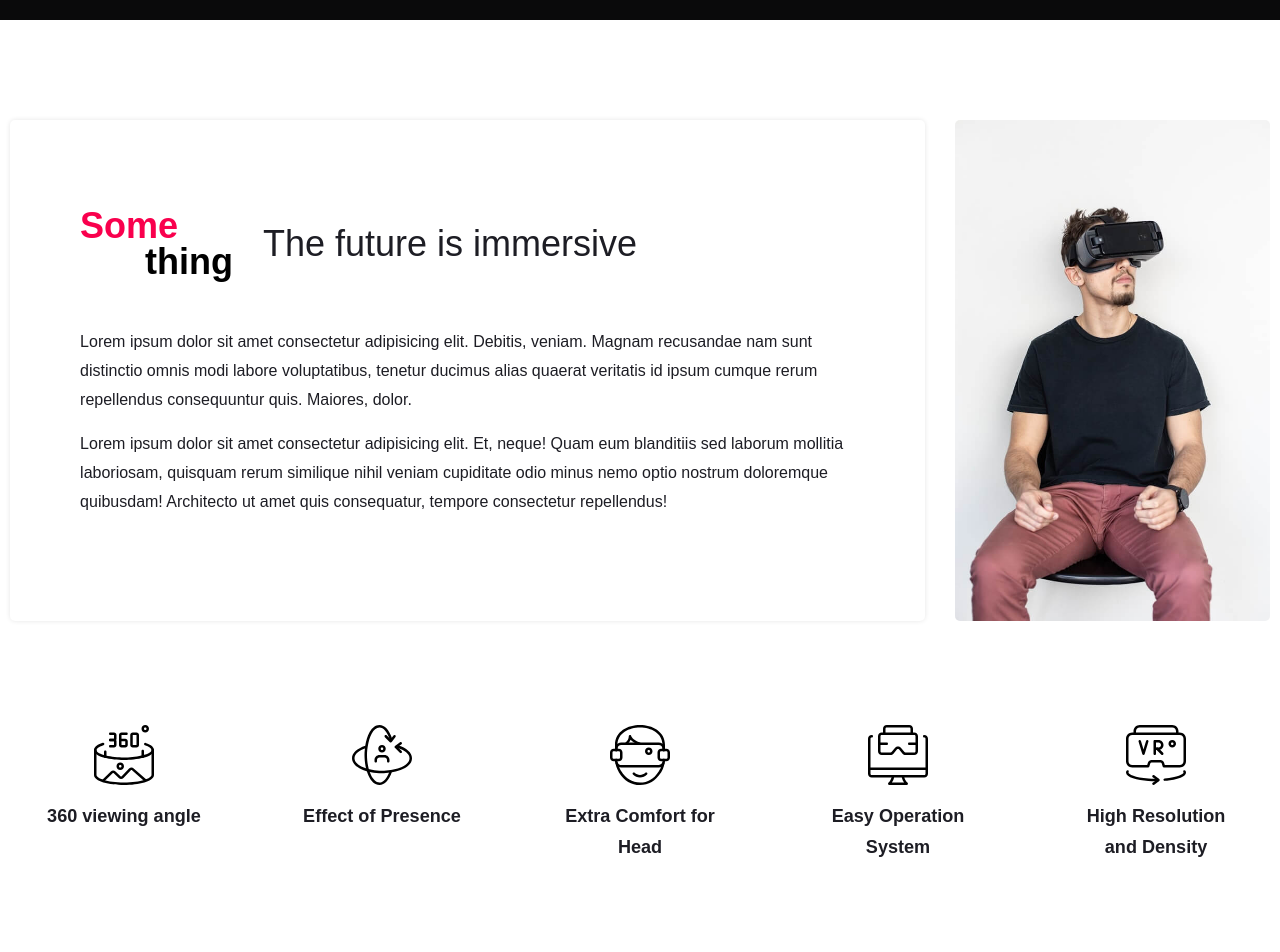
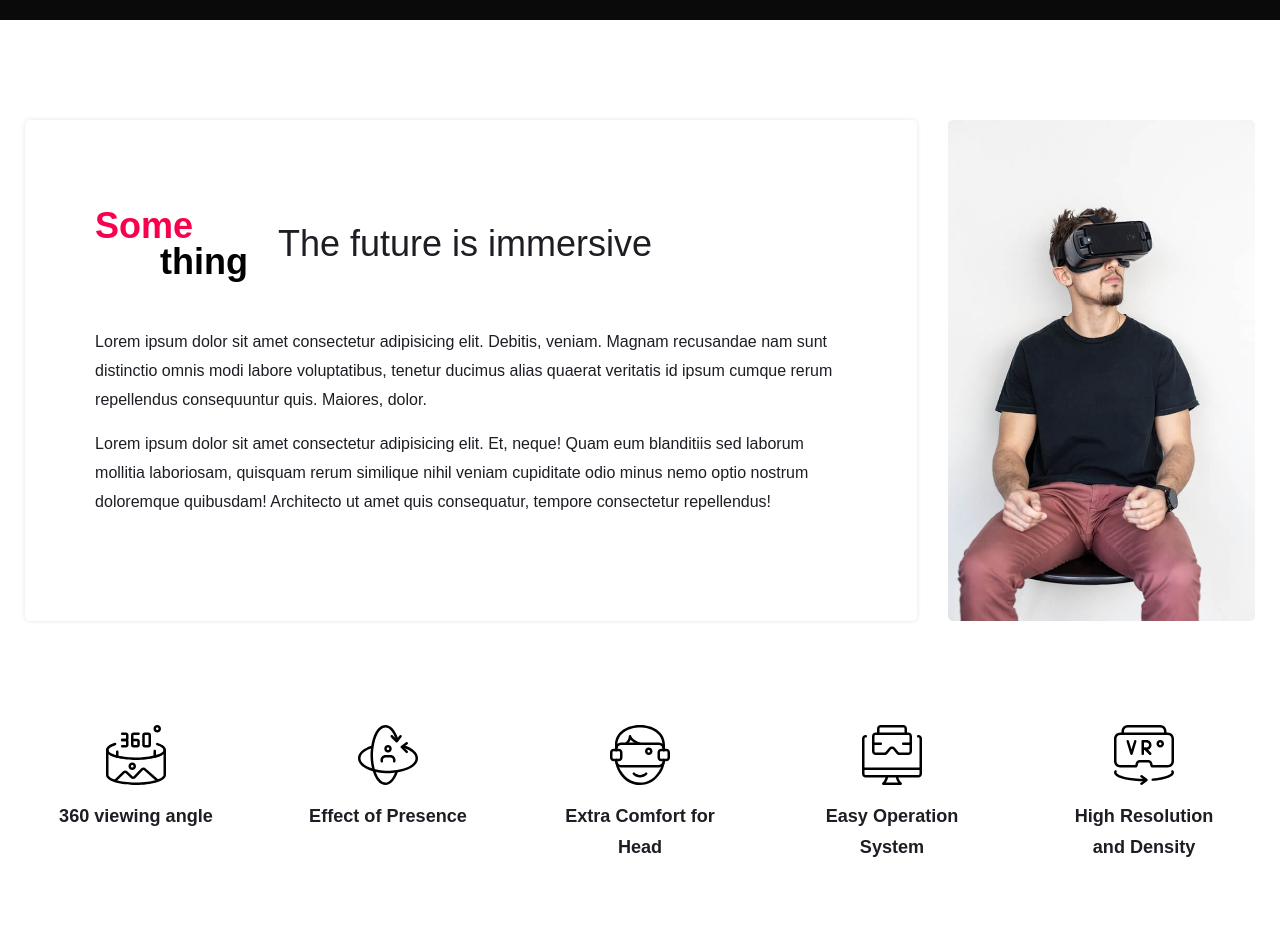
Before and after one commit to furip0x/react_technology_landing_page, a React (Create React App) app: page / in a window 1280 px wide. Shown: the part 780-1732 px from the top of the page. Built offline with nearby package versions, Linux system fonts and the light colour scheme; grey boxes are pictures that could not be loaded.

Commit message:
fix errors

```diff
--- a/src/Components/About/about-styles.css
+++ b/src/Components/About/about-styles.css
@@ -71,7 +71,7 @@
 
 .features {
   display: grid;
-  grid-template-columns: repeat(auto-fill, minmax(225px, 1fr));
+  grid-template-columns: repeat(auto-fill, minmax(220px, 1fr));
   gap: 1.88rem;
   padding-top: 5rem;
 }
--- a/src/global-styles.css
+++ b/src/global-styles.css
@@ -189,6 +189,7 @@ body {
 .container {
   width: 100%;
   max-width: 1260px;
+  padding: 0 15px;
   margin: 0 auto;
 }
 
@@ -212,8 +213,8 @@ body {
   }
 }
 
-@media (max-width: 540px) {
+/* @media (max-width: 540px) {
   .container {
     padding: 0 15px;
   }
-}
+} */
```
